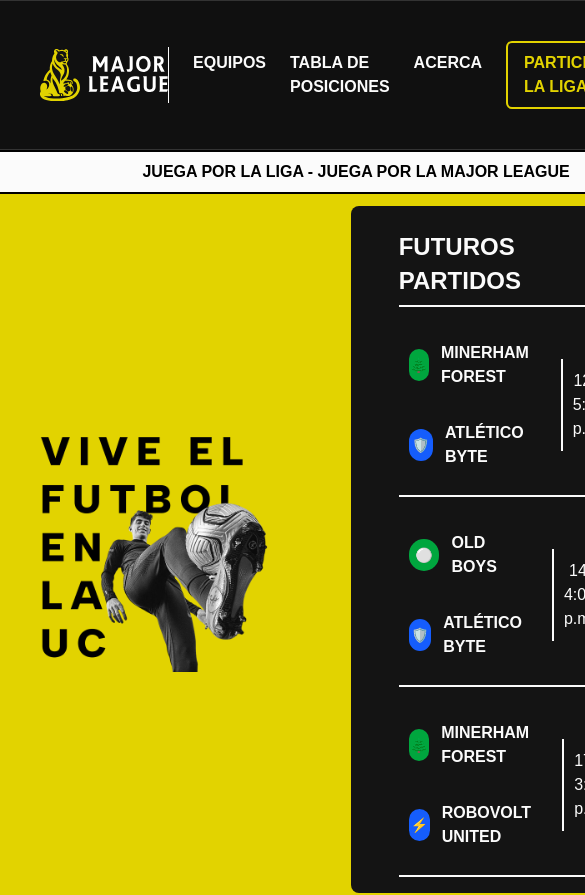
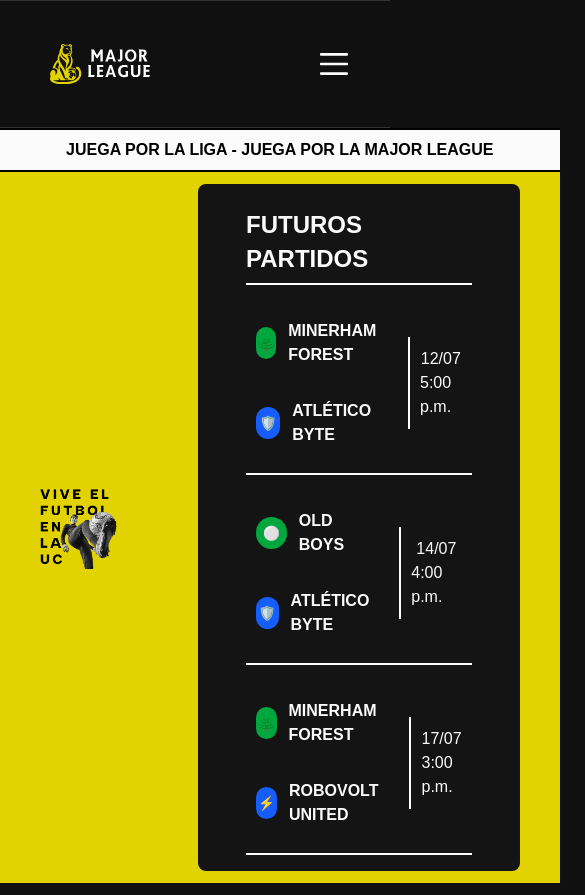
Before and after one commit to open-source-uc/majorleague, a Next.js app: page / in a window 390 px wide. Shown: the top 895 px of the page, 585 px wide, since content can reach past the window. Built offline with nearby package versions, Linux system fonts and the light colour scheme.

Commit message:
feat(Navbar): implement responsive mobile menu and improve navigation links

```diff
--- /dev/null
+++ b/app/components/ui/NavLink.tsx
@@ -0,0 +1,27 @@
+import Link from "next/link";
+
+import { ReactNode } from "react";
+
+interface NavLinkProps {
+  href: string;
+  children: ReactNode;
+  className?: string;
+  type?: "desktop" | "mobile";
+  onClick?: () => void;
+}
+
+export default function NavLink({ href, children, className = "", type, onClick }: NavLinkProps) {
+  return (
+    <Link
+      href={href}
+      className={`text-md font-bold tracking-normal ${className} hover:text-primary-darken transition-colors duration-100`}
+      onClick={() => {
+        if (type === "mobile" && onClick) {
+          onClick();
+        }
+      }}
+    >
+      {children}
+    </Link>
+  );
+}
--- a/app/components/ui/Navbar.tsx
+++ b/app/components/ui/Navbar.tsx
@@ -1,48 +1,89 @@
+"use client";
+
 import Image from "next/image";
 import Link from "next/link";
 
-import { memo } from "react";
+import { memo, useState } from "react";
 
-import logo from "@/public/assets/logo-horizontal.svg";
+import logoMajor from "@/public/assets/logo-horizontal.svg";
+// Si se usa este icono, hay que añadir enlace en el footer https://iconos8.es/license
+import menuIcon from "@/public/assets/menu-iconos8.svg";
+
+import NavLink from "./NavLink";
 
 function Navbar() {
+  const [isMenuOpen, setIsMenuOpen] = useState(false);
+
   return (
-    <header className="border-border-header flex items-center justify-between border-t border-b p-10">
-      <Link className="border-foreground h-14 w-44 border-r" href="/">
+    <header className="bg-background border-border-header sticky top-0 flex h-32 w-dvw items-center justify-between border-t border-b p-10">
+      <Link className="border-foreground lg:border-r" href="/">
         <Image
-          src={logo}
-          alt="logo"
+          src={logoMajor}
+          alt="Major League Logo"
           priority
-          sizes="176px"
-          className="h-full w-full object-contain"
-          style={{ height: "56px", width: "176px" }}
+          className="h-10 w-30 object-contain min-[470px]:h-14 min-[470px]:w-44"
         />
       </Link>
-      <nav className="flex-1 px-6">
+      <nav className="hidden flex-1 px-6 lg:block">
         <ul className="flex gap-6">
           <li>
-            <Link href="/" className="text-md font-bold tracking-normal">
+            <NavLink href="/" type="desktop">
               EQUIPOS
-            </Link>
+            </NavLink>
           </li>
           <li>
-            <Link href="/" className="text-md font-bold tracking-normal">
+            <NavLink href="/about" type="desktop">
               TABLA DE POSICIONES
-            </Link>
+            </NavLink>
           </li>
           <li>
-            <Link href="/" className="text-md font-bold tracking-normal">
+            <NavLink href="/teams" type="desktop">
               ACERCA
-            </Link>
+            </NavLink>
           </li>
         </ul>
       </nav>
       <Link
         href="/register?from=participa"
-        className="text-primary text-md border-primary rounded-md border-2 border-solid px-4 py-2 font-bold tracking-normal"
+        className="text-primary-darken text-md border-primary-darken hover:text-primary hover:border-primary hidden rounded-md border-2 border-solid px-4 py-2 font-bold tracking-normal transition-colors lg:inline"
       >
         PARTICIPA EN LA LIGA
       </Link>
+      <button onClick={() => setIsMenuOpen(!isMenuOpen)} className="hover:cursor-pointer lg:hidden">
+        <Image src={menuIcon} alt="Abrir menú" className="size-8" />
+      </button>
+      <div
+        className={`bg-background absolute top-30 left-0 w-full transform flex-col items-center gap-6 py-6 text-lg duration-300 ease-in-out lg:hidden ${isMenuOpen ? "flex" : "hidden"}`}
+      >
+        <nav>
+          <ul className="flex flex-col items-center gap-6">
+            <li>
+              <NavLink href="/" type="mobile" onClick={() => setIsMenuOpen(false)}>
+                EQUIPOS
+              </NavLink>
+            </li>
+            <li>
+              <NavLink href="/" type="mobile" onClick={() => setIsMenuOpen(false)}>
+                TABLA DE POSICIONES
+              </NavLink>
+            </li>
+            <li>
+              <NavLink href="/" type="mobile" onClick={() => setIsMenuOpen(false)}>
+                ACERCA
+              </NavLink>
+            </li>
+            <li>
+              <Link
+                href="/register?from=participa"
+                className="text-primary-darken text-md border-primary-darken hover:text-primary hover:border-primary rounded-md border-2 border-solid px-10 py-2 font-bold tracking-normal transition-colors"
+                onClick={() => setIsMenuOpen(false)}
+              >
+                PARTICIPA EN LA LIGA
+              </Link>
+            </li>
+          </ul>
+        </nav>
+      </div>
     </header>
   );
 }
--- a/app/layout.tsx
+++ b/app/layout.tsx
@@ -23,12 +23,12 @@ export default function RootLayout({
   children: React.ReactNode;
 }>) {
   return (
-    <html lang="es" className={albert_sans.variable} suppressHydrationWarning={true}>
+    <html lang="es" suppressHydrationWarning={true}>
       <head>
         <link rel="preload" href="/assets/hero.png" as="image" />
         <link rel="preload" href="/assets/logo-horizontal.svg" as="image" type="image/svg+xml" />
       </head>
-      <body className="grid min-h-screen grid-rows-[auto_1fr_auto]">
+      <body className="relative grid min-h-screen grid-rows-[auto_1fr_auto]">
         <Navbar />
         <main>{children}</main>
         <footer>
```
Also changed, not shown: public/assets/menu-iconos8.svg (added).
